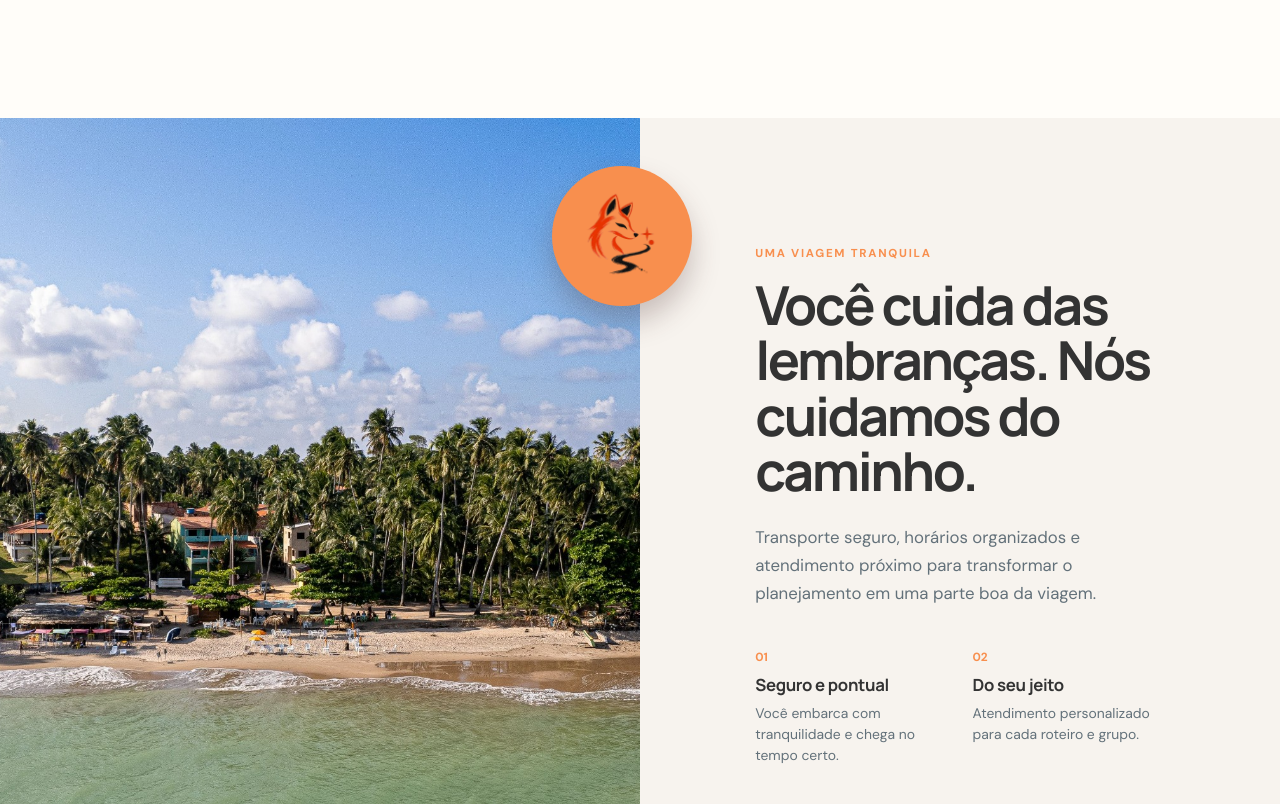
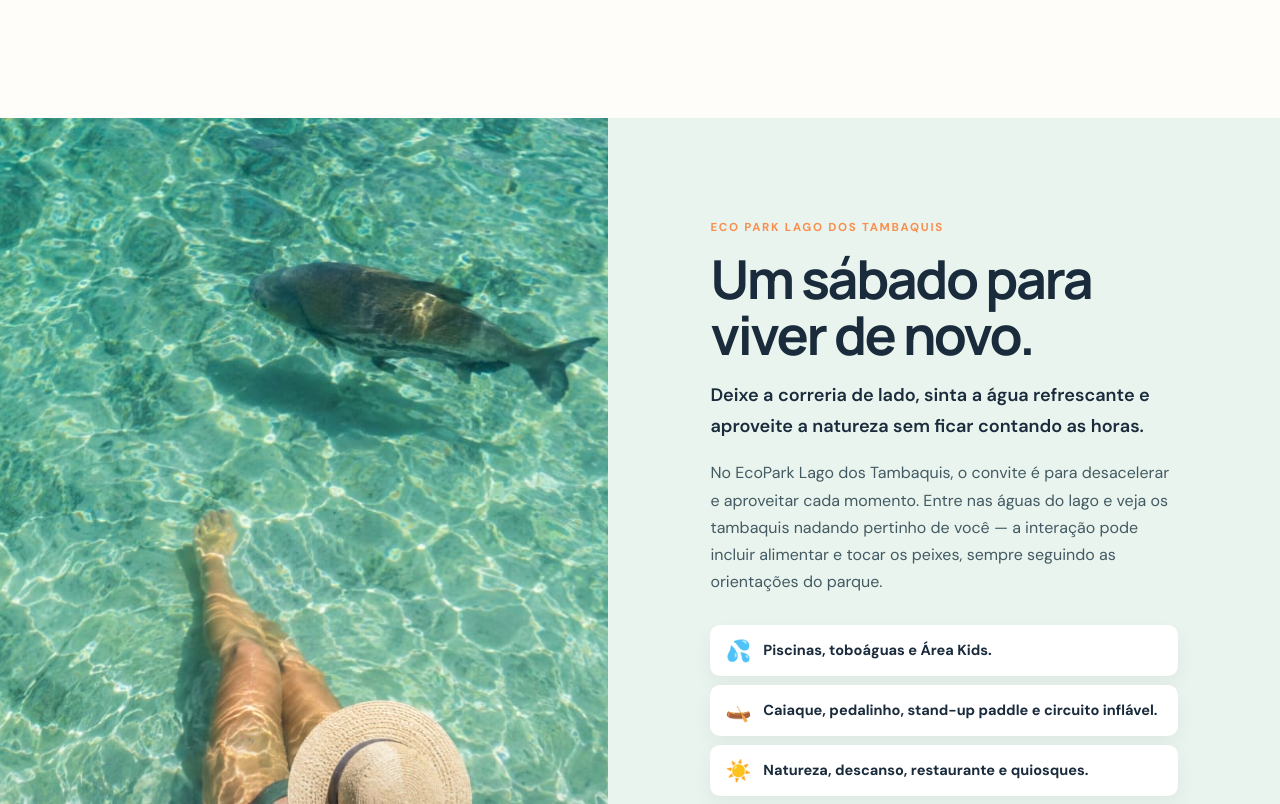
Before and after one commit to DeniSantos83/viafoxtour, a React (Vite) app: page / in a window 1280 px wide. Shown: the part 1996-2800 px from the top of the page. Built offline with nearby package versions, Linux system fonts and the light colour scheme.

Commit message:
feat: adiciona passeio EcoPark Lago dos Tambaquis

```diff
--- a/src/App.jsx
+++ b/src/App.jsx
@@ -207,6 +207,68 @@
   );
 }
 
+function FeaturedTrip() {
+  return (
+    <section className="featured-trip" id="passeio">
+      <div className="featured-trip-image">
+        <img
+          src={asset("tambaqui.jpeg")}
+          alt="Pessoa no Lago dos Tambaquis cercada pelos peixes"
+        />
+        <div className="featured-trip-date">
+          <span>PRÓXIMO PASSEIO</span>
+          <strong>12</strong>
+          <small>DEZ<br />2026</small>
+        </div>
+      </div>
+      <div className="featured-trip-copy">
+        <p className="eyebrow">ECO PARK LAGO DOS TAMBAQUIS</p>
+        <h2>Um sábado para viver de novo.</h2>
+        <p className="featured-lead">
+          Deixe a correria de lado, sinta a água refrescante e aproveite a
+          natureza sem ficar contando as horas.
+        </p>
+        <p>
+          No EcoPark Lago dos Tambaquis, o convite é para desacelerar e
+          aproveitar cada momento. Entre nas águas do lago e veja os tambaquis
+          nadando pertinho de você — a interação pode incluir alimentar e tocar
+          os peixes, sempre seguindo as orientações do parque.
+        </p>
+        <div className="trip-highlights" aria-label="Atividades do passeio">
+          <div><span>💦</span><p>Piscinas, toboáguas e Área Kids.</p></div>
+          <div><span>🛶</span><p>Caiaque, pedalinho, stand-up paddle e circuito inflável.</p></div>
+          <div><span>☀️</span><p>Natureza, descanso, restaurante e quiosques.</p></div>
+        </div>
+        <p className="trip-includes-title">A Via Fox Tour organiza tudo para você:</p>
+        <ul className="trip-includes">
+          <li>🚌 Transporte privativo de ida e volta.</li>
+          <li>🎟️ Day Use incluso.</li>
+          <li>🙋 Acompanhamento de guia.</li>
+        </ul>
+        <div className="trip-prices">
+          <div className="pix-price">
+            <span>PROMOÇÃO DE INAUGURAÇÃO</span>
+            <strong>R$ 189</strong>
+            <small>no Pix</small>
+          </div>
+          <div>
+            <b>Até 6x de R$ 39,50</b>
+            <p>no cartão sem juros</p>
+            <small>Valor total: R$ 236,99 · Economize R$ 47,99 no Pix.</small>
+          </div>
+        </div>
+        <p className="trip-disclaimer">
+          Alimentação e bebidas não inclusas. Algumas atividades podem ter
+          regras, disponibilidade ou cobranças específicas.
+        </p>
+        <WhatsAppButton trip="EcoPark Lago dos Tambaquis">
+          Garantir minha vaga
+        </WhatsAppButton>
+      </div>
+    </section>
+  );
+}
+
 function Experience() {
   return (
     <section className="experience" id="experiencia">
@@ -294,6 +356,7 @@
       <main>
         <Hero />
         <Destinations />
+        <FeaturedTrip />
         <Experience />
         <Contact />
       </main>
--- a/src/styles.css
+++ b/src/styles.css
@@ -332,6 +332,115 @@
   height: 30px;
   margin-left: 8px;
 }
+.featured-trip {
+  display: grid;
+  grid-template-columns: minmax(0, 0.95fr) minmax(0, 1.05fr);
+  background: #eaf4ee;
+  color: var(--blue);
+}
+.featured-trip-image {
+  min-height: 760px;
+  position: relative;
+}
+.featured-trip-image > img {
+  width: 100%;
+  height: 100%;
+  object-fit: cover;
+  display: block;
+}
+.featured-trip-image:after {
+  content: "";
+  position: absolute;
+  inset: 0;
+  background: linear-gradient(180deg, transparent 50%, rgba(16, 27, 40, 0.42));
+}
+.featured-trip-date {
+  position: absolute;
+  z-index: 1;
+  left: clamp(22px, 4vw, 54px);
+  bottom: 42px;
+  display: grid;
+  grid-template-columns: auto auto;
+  column-gap: 11px;
+  align-items: center;
+  color: #fff;
+}
+.featured-trip-date span {
+  grid-column: 1 / -1;
+  font-size: 0.67rem;
+  font-weight: 800;
+  letter-spacing: 0.14em;
+  margin-bottom: 5px;
+  color: #fff5c9;
+}
+.featured-trip-date strong {
+  font-family: Manrope, sans-serif;
+  font-size: 5.1rem;
+  letter-spacing: -0.08em;
+  line-height: 0.8;
+}
+.featured-trip-date small {
+  font-weight: 800;
+  letter-spacing: 0.11em;
+  line-height: 1.25;
+}
+.featured-trip-copy {
+  padding: clamp(64px, 8vw, 118px) clamp(26px, 8vw, 115px);
+}
+.featured-trip-copy h2 {
+  max-width: 570px;
+}
+.featured-trip-copy > p:not(.eyebrow) {
+  color: #435a62;
+  line-height: 1.7;
+  margin: 18px 0;
+}
+.featured-lead {
+  font-size: 1.13rem;
+  color: var(--blue) !important;
+  font-weight: 600;
+}
+.trip-highlights {
+  display: grid;
+  gap: 9px;
+  margin: 30px 0;
+}
+.trip-highlights div {
+  display: flex;
+  gap: 12px;
+  align-items: center;
+  background: #fff;
+  border-radius: 10px;
+  padding: 12px 15px;
+  box-shadow: 0 9px 20px #1a2b3c0d;
+}
+.trip-highlights span { font-size: 1.3rem; }
+.trip-highlights p { margin: 0; color: var(--blue); font-size: 0.91rem; font-weight: 700; }
+.trip-includes-title { color: var(--blue) !important; font-weight: 800; margin-bottom: 8px !important; }
+.trip-includes { list-style: none; padding: 0; margin: 0 0 28px; display: grid; gap: 9px; color: #435a62; }
+.trip-prices {
+  display: grid;
+  grid-template-columns: 1fr 1.15fr;
+  gap: 16px;
+  align-items: stretch;
+  margin: 30px 0 19px;
+}
+.pix-price {
+  padding: 18px;
+  border-radius: 12px;
+  color: #fff;
+  background: var(--green);
+  display: flex;
+  flex-direction: column;
+  justify-content: center;
+}
+.pix-price span { font-size: 0.61rem; letter-spacing: 0.11em; font-weight: 800; }
+.pix-price strong { font-family: Manrope, sans-serif; font-size: 2.1rem; line-height: 1.12; }
+.trip-prices > div:last-child { border: 1px solid #73b85c55; padding: 16px; border-radius: 12px; }
+.trip-prices b { color: var(--blue); }
+.trip-prices p { margin: 2px 0 9px; color: #435a62; font-size: 0.87rem; }
+.trip-prices small { color: #63717a; font-size: 0.74rem; line-height: 1.35; display: block; }
+.trip-disclaimer { font-size: 0.78rem; font-style: italic; }
 .experience {
   background: #f7f3ee;
   display: grid;
@@ -542,6 +651,13 @@
     display: flex;
     flex-direction: column;
   }
+  .featured-trip {
+    display: flex;
+    flex-direction: column;
+  }
+  .featured-trip-image { min-height: 470px; }
+  .featured-trip-copy { padding: 64px 25px 76px; }
+  .trip-prices { grid-template-columns: 1fr; }
   .experience-photo {
     height: 390px;
   }
```
Also changed, not shown: public/assets/tambaqui.jpeg (added).
